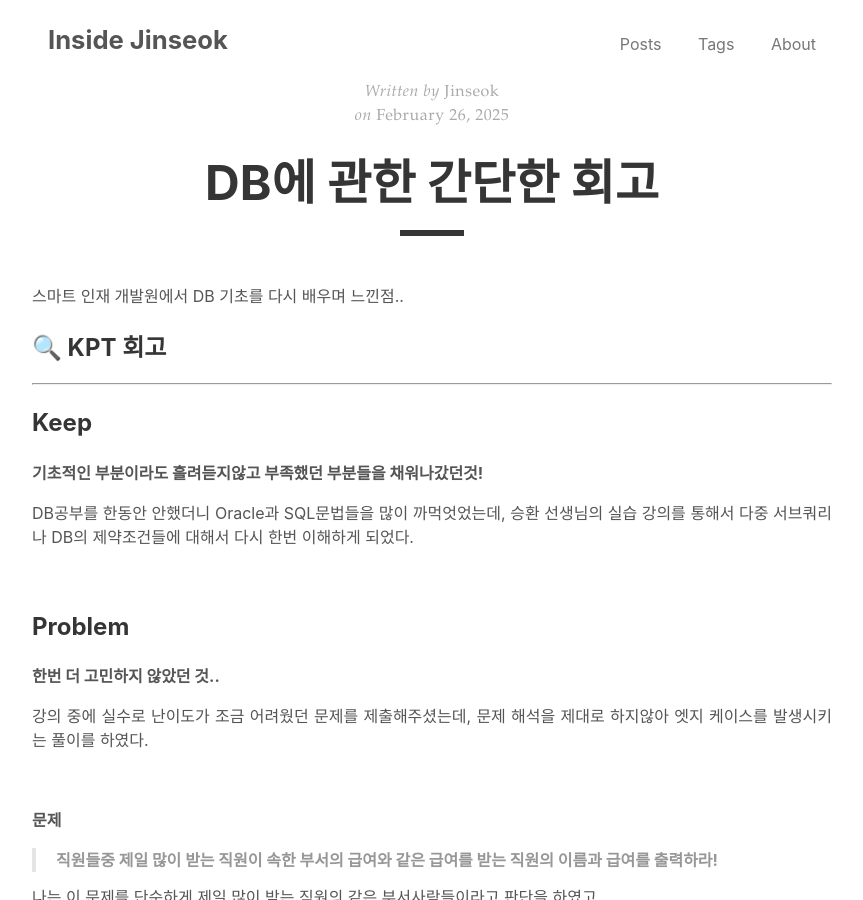
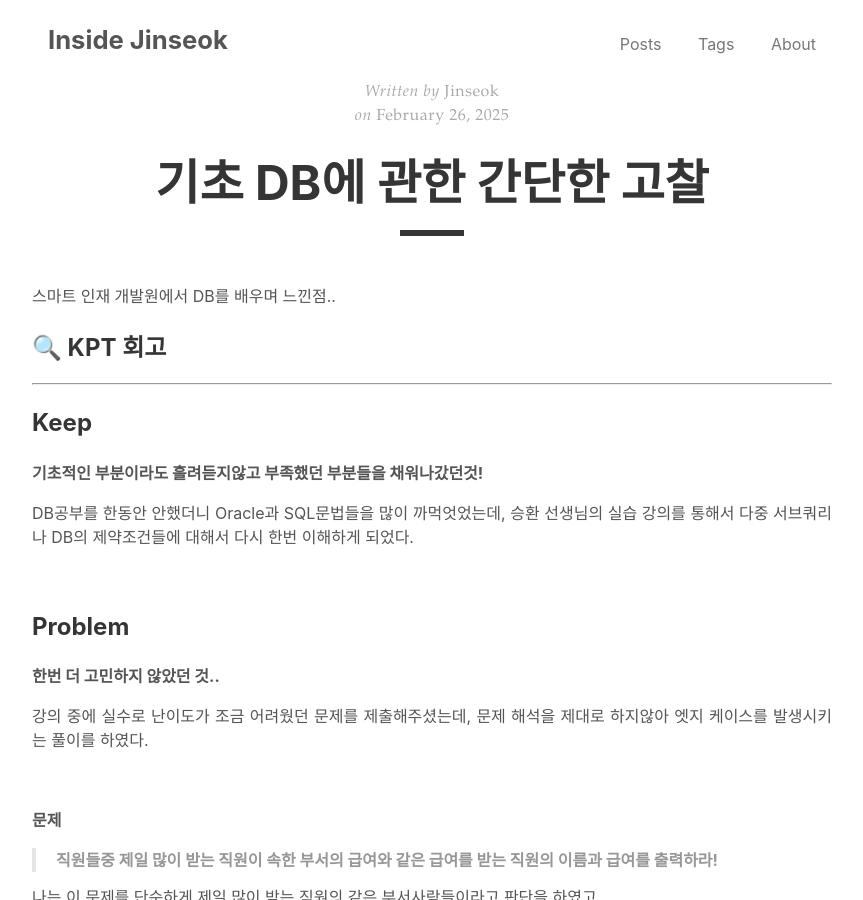
Before and after one commit to JJOK97/JJOK97.github.io, a Jekyll site: the page built from _posts/2025-02-26-DB에-관한-회고.md, in a window 1280 px wide and 900 px high. Shown: the whole window, without its empty margins (208-1071 px from the left). Built offline with Jekyll 4.4.1, drawn with Linux system fonts in a browser that asks for light colours.

Commit message:
update memoir

```diff
--- a/_posts/2025-02-26-DB에-관한-회고.md
+++ b/_posts/2025-02-26-DB에-관한-회고.md
@@ -1,11 +1,12 @@
 ---
 layout: post
-title: 'DB에 관한 간단한 회고'
+title: '기초 DB에 관한 간단한 고찰'
 author: 'Jinseok'
-tags: [sql]
+tags: SQL
+excerpt_separator: <!--more-->
 ---
 
-스마트 인재 개발원에서 DB 기초를 다시 배우며 느낀점..
+스마트 인재 개발원에서 DB를 배우며 느낀점..
 
 <!--more-->
 
```
